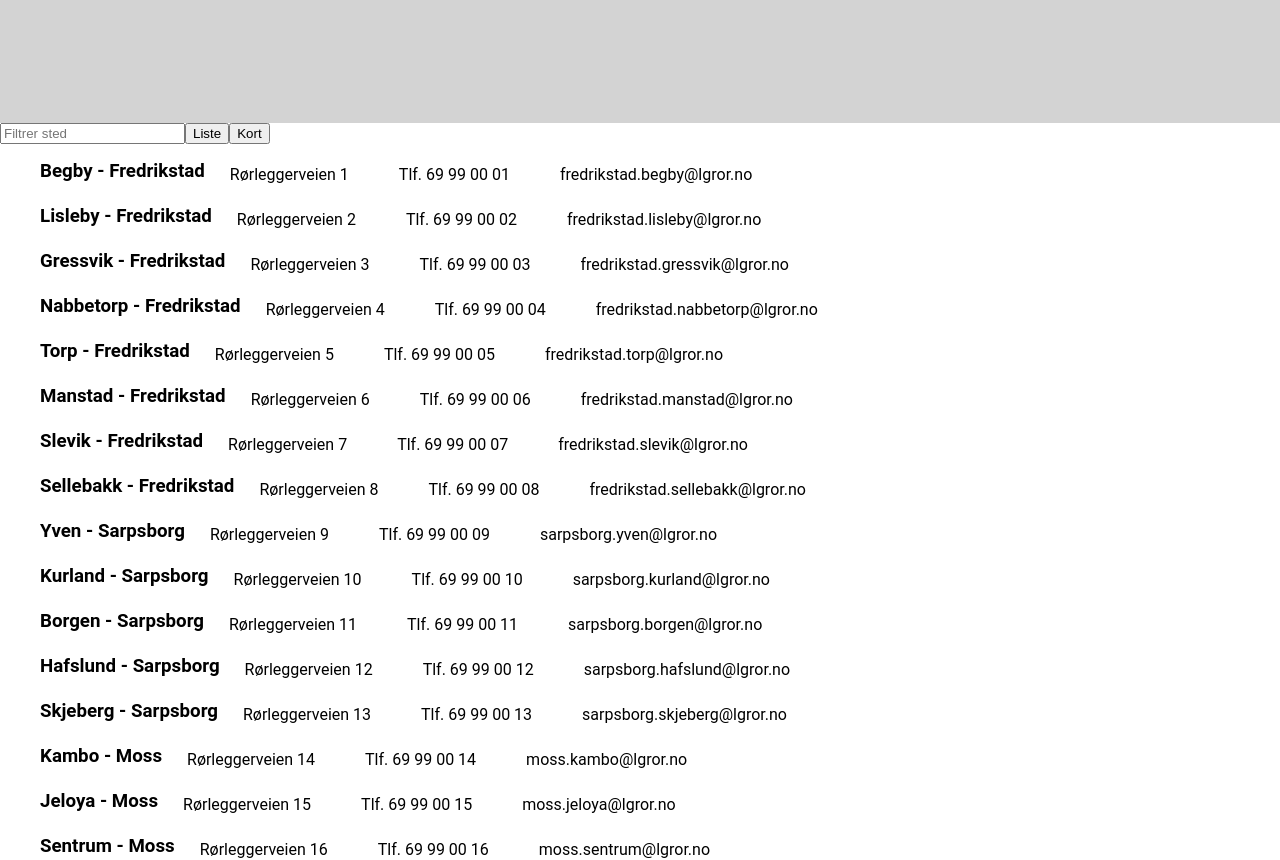
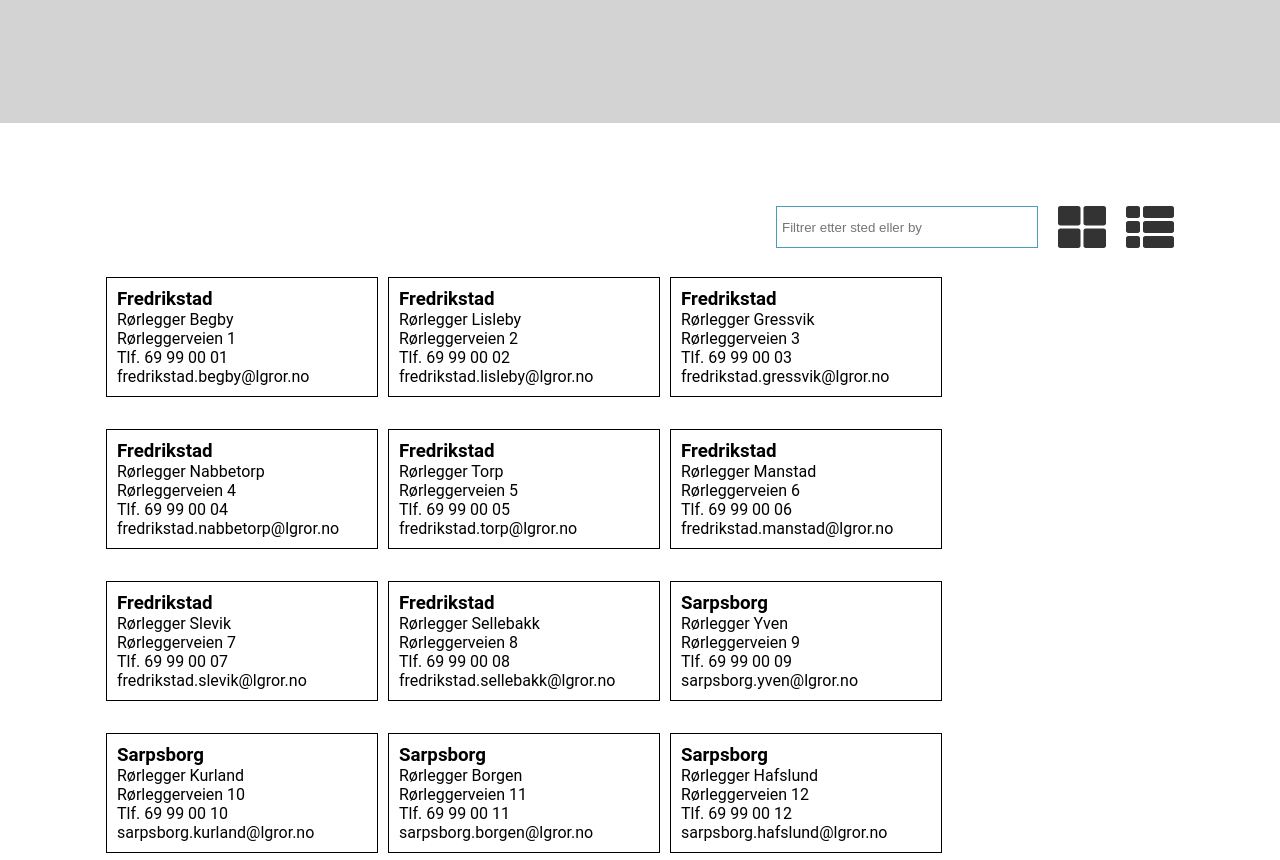
Before and after one commit to Aricin86/eksamen, a React app in the folder client/: page /kontorer in a window 1280 px wide. Shown: the part 340-1200 px from the top of the page. Built offline with nearby package versions, Linux system fonts and the light colour scheme.

Commit message:
List or card view logic

```diff
--- a/client/src/components/ListOffices.jsx
+++ b/client/src/components/ListOffices.jsx
@@ -1,19 +1,23 @@
-import React, { useState } from 'react';
+import React from 'react';
 import styled from 'styled-components';
 import { OfficeList } from '../data/OfficeList';
 
 const StyledList = styled.ul`
   list-style: none;
   display: flex;
+  padding: 0;
+  align-items: baseline;
 `;
 
 const StyledListItem = styled.li`
-  margin: 5px 25px;
+  padding-left: 20px;
+  display: table-row;
 `;
 
 const StyledTitle = styled.h3`
   margin: 0;
 `;
+
 const ListOffices = ({ search }) =>
   OfficeList.filter((data) => {
     if (search === '') return data;
--- a/client/src/data/OfficeList.js
+++ b/client/src/data/OfficeList.js
@@ -73,7 +73,7 @@ export const OfficeList = [
   },
   {
     place: 'Moss',
-    locale: 'Jeloya',
+    locale: 'Refsnes',
     officenumber: 15,
   },
   {
@@ -83,7 +83,7 @@ export const OfficeList = [
   },
   {
     place: 'Moss',
-    locale: 'Hoyden',
+    locale: 'Varnaveien',
     officenumber: 17,
   },
 
--- a/client/src/pages/Offices.jsx
+++ b/client/src/pages/Offices.jsx
@@ -1,7 +1,9 @@
 import React, { useState } from 'react';
 import styled from 'styled-components';
-// import { FontAwesomeIcon } from '@fortawesome/react-fontawesome';
-// import { faThLarge, faThList } from '@fortawesome/free-solid-svg-icons';
+
+import { FontAwesomeIcon } from '@fortawesome/react-fontawesome';
+import { faThLarge, faThList } from '@fortawesome/free-solid-svg-icons';
+
 import ListOffices from '../components/ListOffices';
 import CardOffices from '../components/CardOffices';
 
@@ -20,11 +22,54 @@ const Banner = styled.header`
   }
 `;
 
+const OfficeSection = styled.section`
+  margin: 0 auto 40px auto;
+  width: 85%;
+`;
+
+const SearchInput = styled.input`
+  height: 30px;
+  width: 250px;
+  margin: 3px 10px;
+  padding: 5px;
+  border: 1px solid #479eb9;
+  border-radius: 0;
+`;
+
+const Icons = styled.a`
+  color: #333;
+  margin: 0 10px;
+
+  &:hover {
+    color: #479eb9;
+  }
+`;
+
+const UserInput = styled.div`
+  display: flex;
+  width: 85%;
+  margin: 80px auto 10px auto;
+  justify-content: flex-end;
+`;
+
 const Offices = () => {
   const [search, setSearch] = useState('');
+  const [list, setList] = useState(false);
+  const [card, setCard] = useState(true);
+
   const searchOffice = (e) => {
     const keyword = e.target.value;
     setSearch(keyword);
+  };
+
+  const clickCard = () => {
+    setCard(true);
+    setList(false);
+  };
+
+  const clickList = () => {
+    setCard(false);
+    setList(true);
   };
 
   return (
@@ -32,18 +77,23 @@ const Offices = () => {
       <Banner>
         <h1>Kontorer</h1>
       </Banner>
-      <input type="text" placeholder="Filtrer sted" onChange={searchOffice} />
-      {/* <FontAwesomeIcon icon={faThLarge} size="3x" /> */}
-      {/* <FontAwesomeIcon icon={faThList} size="3x" /> */}
-      <button type="button" onClick={ListOffices}>
-        Liste
-      </button>
-      <button type="button" onClick={CardOffices}>
-        Kort
-      </button>
-      <br />
-      <ListOffices search={search} />
-      <CardOffices search={search} />
+      <UserInput>
+        <SearchInput
+          type="text"
+          placeholder="Filtrer etter sted eller by"
+          onChange={searchOffice}
+        />
+        <Icons onClick={clickCard}>
+          <FontAwesomeIcon icon={faThLarge} size="3x" />
+        </Icons>
+        <Icons onClick={clickList}>
+          <FontAwesomeIcon icon={faThList} size="3x" />
+        </Icons>
+      </UserInput>
+      <OfficeSection>
+        {card && <CardOffices search={search} />}
+        {list && <ListOffices search={search} />}
+      </OfficeSection>
     </>
   );
 };
```
